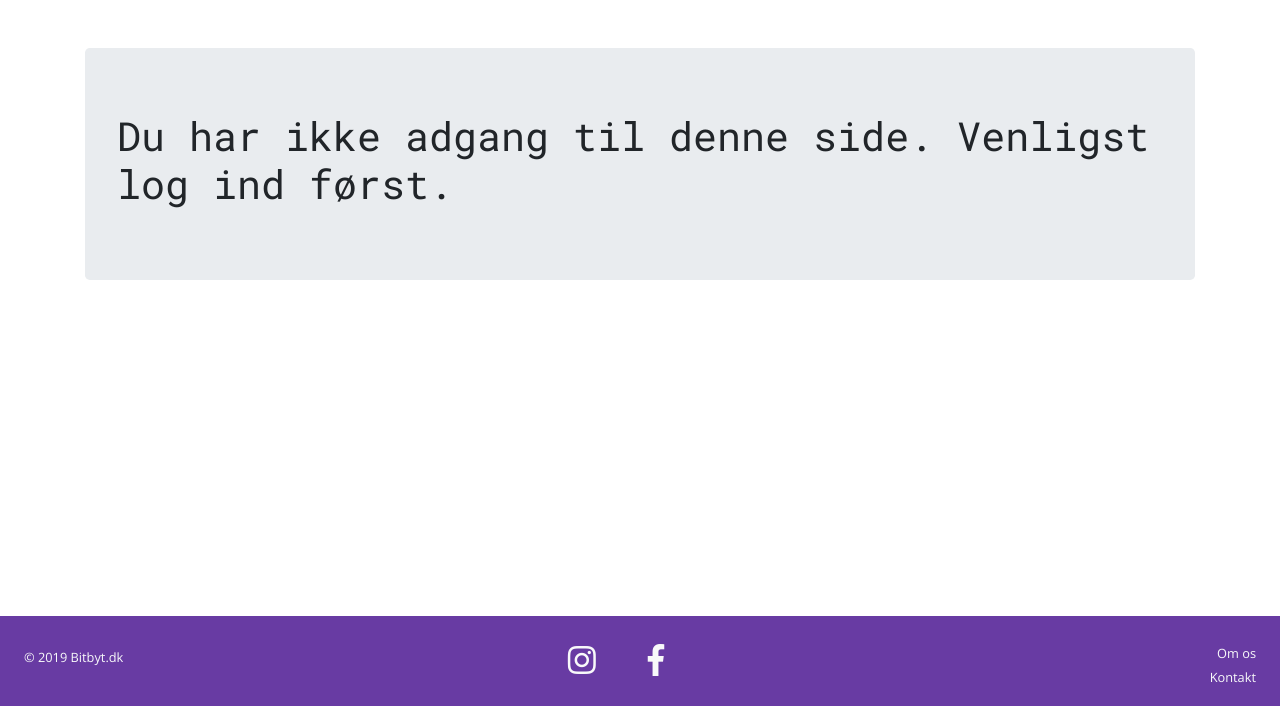
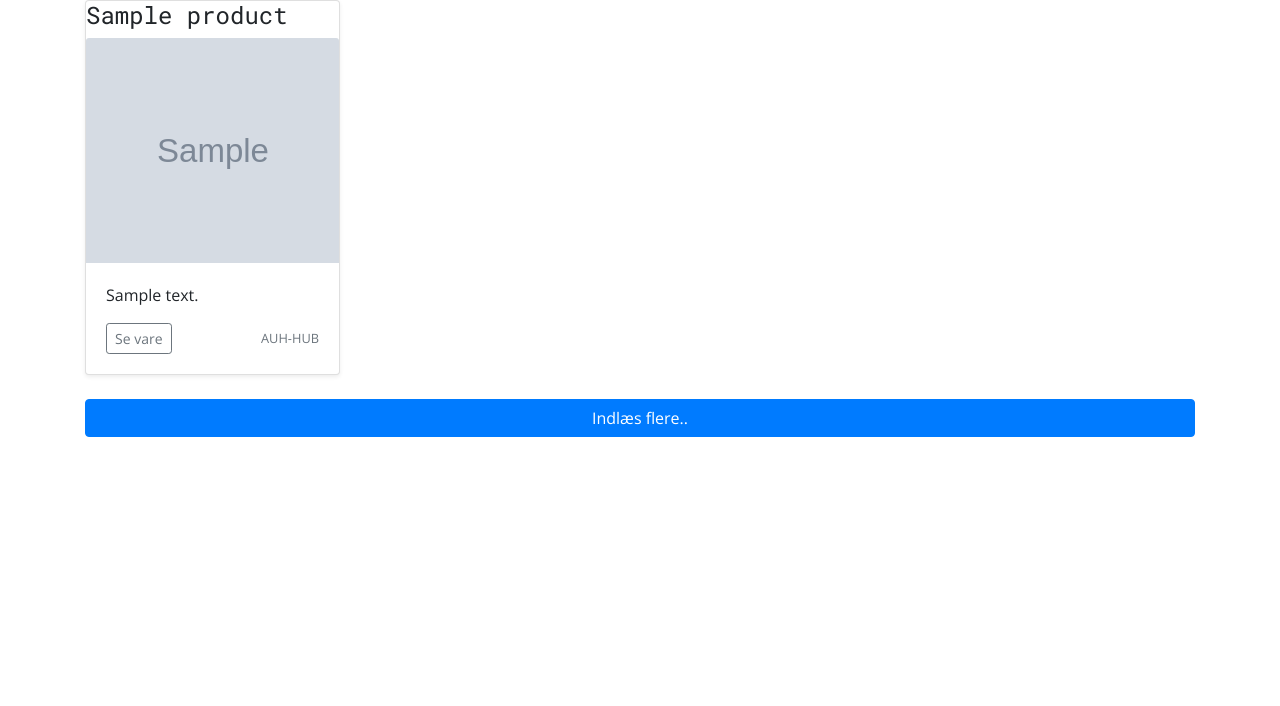
Before and after one commit to bitbyt-LOOP4/bitbytNY, a PHP site: page /feed.php in a window 1280 px wide. Shown: the part 94-800 px from the top of the page. Run offline with PHP 8.4, Linux system fonts and the light colour scheme; tables that the repository leaves empty or names only in its code hold one stand-in row (values such as "Sample post"); grey boxes marked "Sample" are stand-in pictures; data that the repository does not hold is empty.

Commit message:
Modal oprettet og ændret ref til den i feed

```diff
--- a/feed.php
+++ b/feed.php
@@ -1,135 +1,26 @@
 <?php
-$page = 'bitbyt';
-require_once('includes/header.php');
-if (isset($_SESSION['user_id'])) {
-$user_id = $_SESSION['user_id'];
+include_once './includes/header.php';
+
+$con = mysqli_connect("localhost", "root", "Mikkelsen", "bitbyt");
 
 
-    if (isset($_POST["submit"])) {
-        $product_id_1 = $_POST['product_id_1'];
-        $product_id_2 = $_POST['product_id_2'];
+?>
 
-        $query = "INSERT INTO transactions(product1_id, product2_id) VALUES('$product_id_1', '$product_id_2')";
-        $result = mysqli_query($con, $query);
-	if (!$result) die(mysqli_error($con));
-    }
-?>
-<!-- Simon -->
-<!-- Feed som viser hvad andre tilbyder dig i bytte for en af dine ting ------->
-
-<!-- container der indeholder artikler -->
-<div class="container">
-    <div class="row">
-        <!-- LOOP der genere artikler -->
-        <?php
-               // Går ind i databasen og henter produkter fra vedkommende som har anmodet om et byt
-              $query = "SELECT Tilbud.* FROM `product` Tilbud
-                            JOIN `transactions` T ON Tilbud.product_id = T.product1_id
-                            JOIN `product` Offer ON Offer.product_id = T.product2_id
-                        WHERE Offer.kid_id = '$user_id'";
+    <!-- container der indeholder artikler -->
+    <div class="container">
+        <div class="row">
+            <!-- LOOP der genere artikler -->
+            <?php
 
 
-                    /* Bruges hvis der sættes kid_id ind i transactions i databasen
 
-                    SELECT Tilbud.* FROM `Product` Tilbud
-                           JOIN `Transactions` T ON Tilbud.product_id = T.product1_id
-                        WHERE T.kid2_id = '$user_id'  */
-
+              $query = "SELECT * FROM `product` ORDER BY RAND() LIMIT 30";
 	$result = mysqli_query($con, $query);
 	if (!$result) die(mysqli_error($con));
 	else ($rows = mysqli_num_rows($result));
 
 
-           	 if ($rows > 0) {
-                while($row = mysqli_fetch_array($result)) {
-                    $product_name = $row['product_name'];
-                    $description = $row['description'];
-                    $image_link = $row['image_link'];
-                    $price = $row['price'];
-                    $product_id = $row['product_id'];
-        ?>
 
-        <header class="container p-5 d-none d-sm-block">
-            <h1 class="display-4">Det tilbyder andre dig</h1>
-        </header>
-        <header class="container-fluid pb-5 pt-4 d-sm-none">
-            <h1 class="display-6">Det tilbyder andre dig</h1>
-        </header>
-        <div class="col-md-4 col-lg-3">
-            <div class="card mb-4 shadow-sm">
-
-                <h4> <?php echo $product_name?> </h4>
-
-                <img src="<?php echo $image_link;?> " class="bd-placeholder-img card-img-top" width="100%" height="225" alt="test">
-                <div class="card-body">
-                    <p class="card-text text-truncate">
-                        <?php echo $description ?>
-
-                    </p>
-                    <div class="d-flex justify-content-between align-items-center">
-                        <div class="btn-group">
-                            <button type="button" class="btn btn-sm btn-outline-secondary view_data" id="<?php  echo $row['product_id']?>">Se vare</button>
-
-                        </div>
-                        <small class=" text-muted">Herning Spejderne</small>
-
-
-                    </div>
-                </div>
-            </div>
-        </div>
-        <?php
-        }
-    }
-    ?>
-
-        <div id="dataModal" class="modal fade">
-            <div class="modal-dialog" id="product_detail">
-            </div>
-        </div>
-    </div>
-</div>
-
-<script>
-    $(document).ready(function() {
-        console.log("ready!");
-        $('.view_data').click(function() {
-            var product_id = $(this).attr("id");
-            $.ajax({
-                url: "popup.php",
-                method: "post",
-                data: {
-                    product_id: product_id
-                },
-                success: function(data) {
-                    $('#product_detail').html(data);
-                    $('#dataModal').modal("show");
-                }
-            });
-        });
-    });
-
-</script>
-
-<!-- Feed som viser random artikler ------------------------------>
-<header class="container p-5 d-none d-sm-block">
-    <h1 class="display-4">Hvad kunne du tænke dig?</h1>
-</header>
-<header class="container-fluid pb-5 pt-4 d-sm-none">
-    <h1 class="display-6">Hvad kunne du tænke dig?</h1>
-</header>
-
-
-<!-- container der indeholder artikler -->
-<div class="container">
-    <div class="row">
-        <!-- LOOP der genere artikler -->
-        <?php
-
-              $query = "SELECT * FROM `product` WHERE kid_id != '$user_id' ORDER BY RAND() LIMIT 30";
-	$result = mysqli_query($con, $query);
-	if (!$result) die(mysqli_error($con));
-	else ($rows = mysqli_num_rows($result));
 
 
            	 if ($rows > 0) {
@@ -138,32 +29,40 @@ $user_id = $_SESSION['user_id'];
 			$description = $row['description'];
 			$image_link = $row['image_link'];
 			$price = $row['price'];
-            $product_id = $row['product_id'];
-?>
-        <div class="col-md-4 col-lg-3 feed-card pb-4">
-            <div class="card mb-4 shadow-sm h-100">
+           /* echo "<br>";
+			echo "NAVN:";
+            echo $product_name;
+            echo "<br>";
+            echo "BESKRIVELSE:";
+            echo $description;
+            echo "<br>";
+            echo "BILLEDE LINK:";
+            echo $image_link;
+            echo "<br>";
+            echo "PRIS:";
+            echo $price; */
+            echo '<div class="col-md-4 col-lg-3">';
+            echo '<div class="card mb-4 shadow-sm">';
 
-                <h4 class="m-2 text-truncate"> <?php echo $product_name?> </h4>
+            echo "<h4> $product_name </h4>";
 
-                <img src="<?php echo $image_link;?> " class="bd-placeholder-img card-img-top" width="100%" height="225" alt="test">
-                <div class="card-body">
-                    <p class="card-text text-truncate">
-                        <?php echo $description ?>
+            echo '<img src="';
+            echo "$image_link";
+            echo ' "class="bd-placeholder-img card-img-top" width="100%" height="225" alt="test">';
+            echo '<div class="card-body">';
+            echo '<p class="card-text">';
+            echo "$description";
+            echo '</p>';
+            echo '<div class="d-flex justify-content-between align-items-center">';
+            echo '<div class="btn-group">';
+            echo '<button type="button" class="btn btn-sm btn-outline-secondary " data-toggle="modal" data-target="#myModal">Se vare</button>';
+            echo '</div>';
+            echo '<small class="text-muted">AUH-HUB</small>';
+            echo '</div>';
+            echo '</div>';
+            echo '</div>';
+            echo '</div>';
 
-                    </p>
-                    <div class="d-flex justify-content-between align-items-center">
-                        <div class="btn-group">
-
-                            <button type="button" class="btn btn-sm btn-outline-secondary view_data" user="<?php  echo $user_id?>" id="<?php  echo $row['product_id']?>">Se vare</button>
-
-                        </div>
-                        <small class=" text-muted">Rørkjær Skole</small>
-
-                    </div>
-                </div>
-            </div>
-        </div>
-        <?php
         }
     }
 
@@ -171,62 +70,40 @@ $user_id = $_SESSION['user_id'];
 
 
 
+        </div>
+          <button type="submit" class=" align-self-end btn btn-primary btn-block" onClick="window.location.reload();">Indlæs flere..</button>
     </div>
-    <div class="container pt-3 pb-5">
-        <button type="submit" class="align-self-end btn text-light bg-bitbyt-secondary btn-bredde" onClick="window.location.reload();">Indlæs flere..</button>
+
+
+<!-- Modal -->
+<div id="myModal" class="modal fade" role="dialog">
+  <div class="modal-dialog">
+
+    <!-- Modal content-->
+    <div class="modal-content">
+      <div class="modal-header">
+          <h4 class="modal-title text-left">Blandet LEGO</h4>
+        <button type="button" class="close" data-dismiss="modal">&times;</button>
+      </div>
+      <div class="modal-body">
+          <img src="./images/lego.jpg" class="bd-placeholder-img card-img-top" width="100%" height="225" alt="Lego">
+        <p>#LEGO #Blandet #Farver #Kreativ</p>
+      </div>
+      <div class="modal-footer">
+        <button type="button" class="btn btn-default btn-block">Anmod om byttehandel</button>
+      </div>
     </div>
+
+  </div>
 </div>
-
-<div id="dataModal" class="modal fade">
-    <div class="modal-dialog" id="product_detail">
-    </div>
-</div>
-
-<script>
-    $(document).ready(function() {
-        console.log("ready!");
-        $('.view_data').click(function() {
-            var user_id = $(this).attr("user");
-            var product_id = $(this).attr("id");
-            $.ajax({
-                url: "popup.php",
-                method: "post",
-
-                data: {
-                    product_id: product_id,
-                    user_id: user_id
-                },
-                success: function(data) {
-                    $('#product_detail').html(data);
-                    $('#dataModal').modal("show");
-                }
-            });
-        });
-    });
-
-</script>
-
-<?php
-require_once('includes/footer.php');
-    ?>
 
 
 
-<?php
-die();
-}
-/* Hvis ikke brugeren er logget ind vil siden ikke være tilgængelig */
-elseif (!isset($_SESSION['user_id'])) {
-	?>
-<div class="container py-5">
-    <div class=jumbotron>
-        <h1>Du har ikke adgang til denne side. Venligst log ind først.</h1>
-    </div>
-</div>
+    <!-- Optional JavaScript -->
+    <!-- jQuery first, then Popper.js, then Bootstrap JS -->
+    <script src="https://code.jquery.com/jquery-3.3.1.slim.min.js" integrity="sha384-q8i/X+965DzO0rT7abK41JStQIAqVgRVzpbzo5smXKp4YfRvH+8abtTE1Pi6jizo" crossorigin="anonymous"></script>
+    <script src="https://cdnjs.cloudflare.com/ajax/libs/popper.js/1.14.7/umd/popper.min.js" integrity="sha384-UO2eT0CpHqdSJQ6hJty5KVphtPhzWj9WO1clHTMGa3JDZwrnQq4sF86dIHNDz0W1" crossorigin="anonymous"></script>
+    <script src="https://stackpath.bootstrapcdn.com/bootstrap/4.3.1/js/bootstrap.min.js" integrity="sha384-JjSmVgyd0p3pXB1rRibZUAYoIIy6OrQ6VrjIEaFf/nJGzIxFDsf4x0xIM+B07jRM" crossorigin="anonymous"></script>
+</body>
 
-
-<?php
-}
-require_once('includes/footer.php');
-die();
-?>
+</html>
```
Also changed, not shown: transmodal.php (added, +54 -0 lines).
